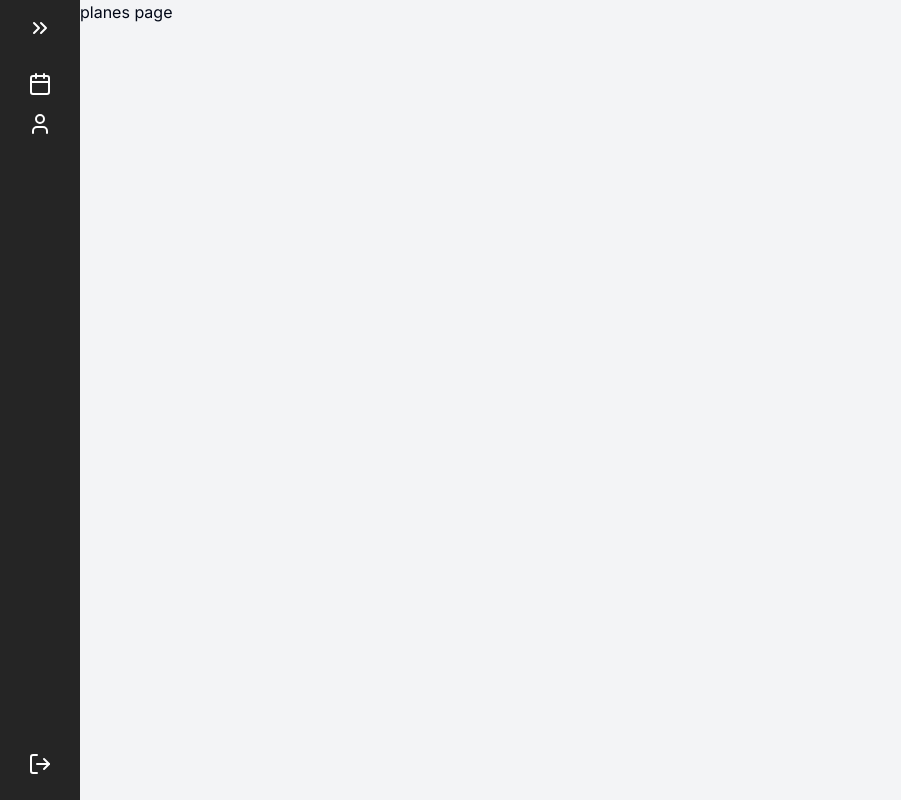
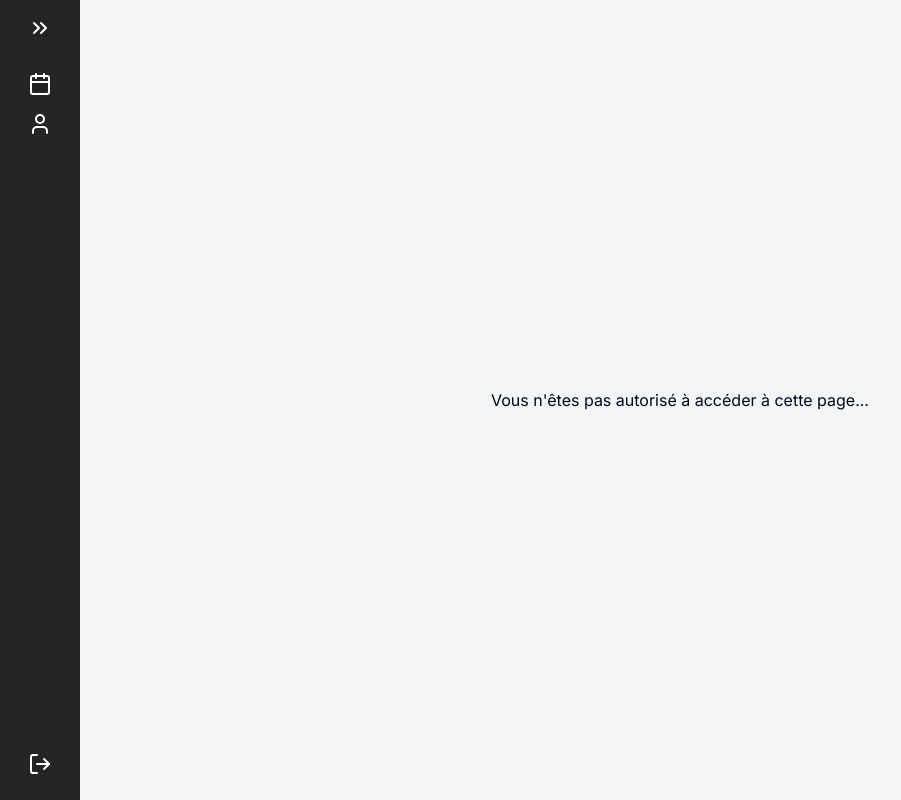
Before and after one commit to jpthibault20/vol-evasion-calendar, a Next.js app: page /planes in a window 1280 px wide. Shown: the whole page, without its empty margins (0-901 px from the left). Built offline with nearby package versions, Linux system fonts and the light colour scheme; no server answers.

Commit message:
fit acces direct link

```diff
--- a/app/(protected)/calendar/page.tsx
+++ b/app/(protected)/calendar/page.tsx
@@ -20,6 +20,7 @@ const CalendarPage = () => {
   };
 
   return (
+    <RoleGate allowedRole={'PILOTE'} noAccesPage={true}>
     <div className="w-full flex flex-col items-center">
 
       <div className="w-3/4 hidden md:block">
@@ -53,6 +54,7 @@ const CalendarPage = () => {
       )}
 
     </div>
+    </RoleGate>
 
   );
 };
--- a/app/(protected)/planes/page.tsx
+++ b/app/(protected)/planes/page.tsx
@@ -1,9 +1,16 @@
+import { RoleGate } from '@/components/auth/role-gate'
 import React from 'react'
 
 const planes = () => {
   return (
     <div>
-      planes page
+      <RoleGate allowedRole={'PILOTE'} noAccesPage={true}>
+        <div className="flex justify-center items-center h-screen">
+          <p className="text-center">
+            planes page
+          </p>
+        </div>
+      </RoleGate>
     </div>
   )
 }
--- a/components/auth/role-gate.tsx
+++ b/components/auth/role-gate.tsx
@@ -2,18 +2,14 @@
 
 import { UserRole } from "@prisma/client";
 import { useCurrentRole } from "@/hooks/use-current-role";
-import { FormError } from "@/components/form-error";
-import { Divide } from "lucide-react";
 
 interface RoleGateProps {
   children: React.ReactNode;
   allowedRole: UserRole;
+  noAccesPage?: boolean;
 };
 
-export const RoleGate = ({
-  children,
-  allowedRole,
-}: RoleGateProps) => {
+export const RoleGate = ({ children, allowedRole, noAccesPage}: RoleGateProps) => {
   const role = useCurrentRole();
 
   switch (allowedRole) {
@@ -43,6 +39,15 @@ export const RoleGate = ({
   }
 
   if (role !== allowedRole) {
-    return null
+    if (noAccesPage == true) {
+      return (
+        <div className="flex justify-center items-center h-screen">
+            <p className="text-center">
+                Vous n&apos;êtes pas autorisé à accéder à cette page...
+            </p>
+        </div>
+      )
+    }
+    return
   }
 };
```
Also changed, not shown: 1 other file (tests, documents, lock files or other folders).
